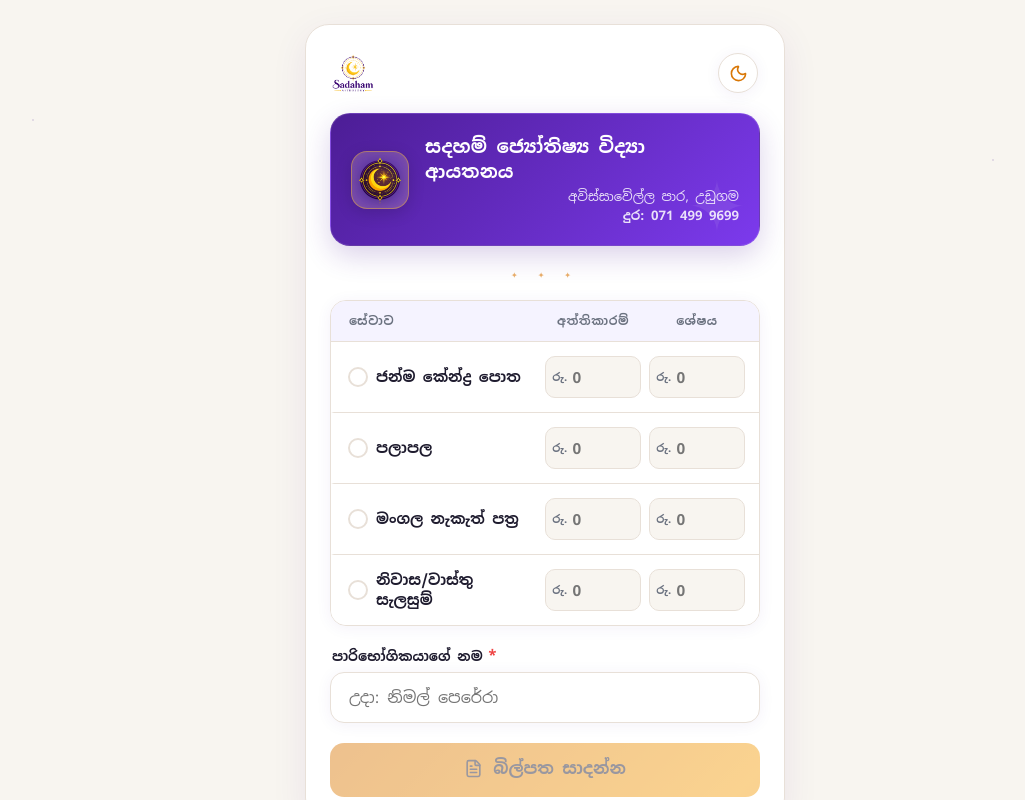
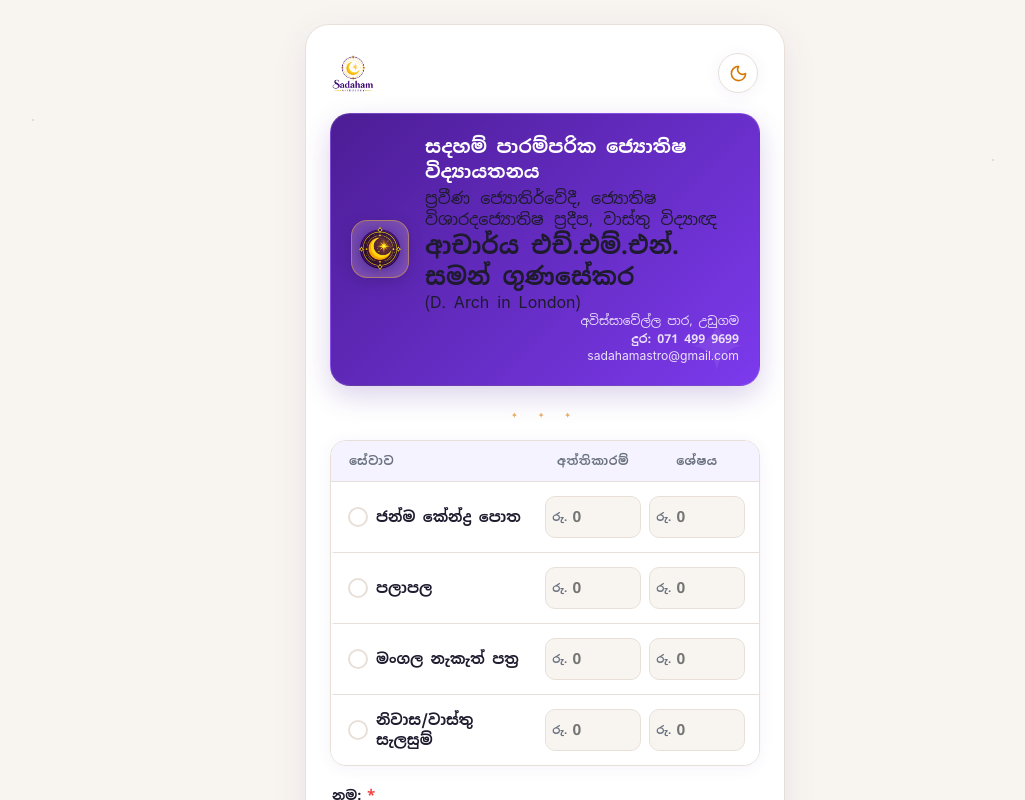
Before and after one commit to watt-soft/sadahamastrology.lk, a React (Vite) app: page / in a window 1280 px wide. Shown: the top 800 px of the page, without its empty margins (95-1120 px from the left). Built offline with nearby package versions, Linux system fonts and the light colour scheme.

Commit message:
CHANGES UPDATED

```diff
--- a/src/components/BillForm.tsx
+++ b/src/components/BillForm.tsx
@@ -151,7 +151,7 @@ export const BillForm: React.FC<BillFormProps> = ({ onGenerate }) => {
 
       <div className="input-group">
         <label htmlFor="customerName" className="input-label">
-          <span>පාරිභෝගිකයාගේ නම</span>
+          <span>නම:</span>
           <span className="required-marker" aria-hidden="true">*</span>
         </label>
         <div className="text-input-wrapper">
--- a/src/components/BillPreview.tsx
+++ b/src/components/BillPreview.tsx
@@ -29,8 +29,16 @@ export const BillPreview: React.FC<BillPreviewProps> = ({ data, onBack }) => {
               <img src="/logo-sub.png" alt="Sadaham Astrology" className="bill-crest-img" />
             </div>
             <h2 className="bill-institute-name">{instituteInfo.name}</h2>
+            <div className="bill-astrologer-credentials">
+              {instituteInfo.credentials.map((credential) => (
+                <span key={credential}>{credential}</span>
+              ))}
+            </div>
+            <h3 className="bill-astrologer-name">{instituteInfo.astrologerName}</h3>
+            <span className="bill-astrologer-subtitle">{instituteInfo.astrologerSubtitle}</span>
             <p className="bill-institute-address">{instituteInfo.address}</p>
             <p className="bill-institute-phone">දුර: {instituteInfo.phone}</p>
+            <p className="bill-institute-email">{instituteInfo.email}</p>
           </div>
 
           {/* Ornamental divider */}
--- a/src/components/InstituteHeader.tsx
+++ b/src/components/InstituteHeader.tsx
@@ -10,8 +10,16 @@ export const InstituteHeader: React.FC = () => {
         </div>
         <div className="details">
           <h1>{instituteInfo.name}</h1>
+          <div className="astrologer-credentials">
+            {instituteInfo.credentials.map((credential) => (
+              <span key={credential}>{credential}</span>
+            ))}
+          </div>
+          <h2 className="astrologer-name">{instituteInfo.astrologerName}</h2>
+          <span className="astrologer-subtitle">{instituteInfo.astrologerSubtitle}</span>
           <p className="institute-address">{instituteInfo.address}</p>
           <p className="institute-phone">දුර: {instituteInfo.phone}</p>
+          <p className="institute-email">{instituteInfo.email}</p>
         </div>
       </div>
       <div className="section-divider" aria-hidden="true">
--- a/src/data/instituteInfo.ts
+++ b/src/data/instituteInfo.ts
@@ -1,7 +1,14 @@
 import type { InstituteInfo } from "../types";
 
 export const instituteInfo: InstituteInfo = {
-  name: "සදහම් ජ්‍යෝතිෂ්‍ය විද්‍යා ආයතනය",
+  name: "සදහම් පාරම්පරික ජ්‍යොතිෂ විද්‍යායතනය",
+  credentials: [
+    "ප්‍රවීණ ජ්‍යොතිර්වේදී, ජ්‍යොතිෂ විශාරද",
+    "ජ්‍යොතිෂ ප්‍රදීප, වාස්තු විද්‍යාඥ",
+  ],
+  astrologerName: "ආචාර්ය එච්.එම්.එන්. සමන් ගුණසේකර" ,
+  astrologerSubtitle: "(D. Arch in London)",
   address: "අවිස්සාවේල්ල පාර, උඩුගම",
   phone: "071 499 9699",
+  email: "sadahamastro@gmail.com",
 };
--- a/src/index.css
+++ b/src/index.css
@@ -246,8 +246,9 @@ body::before {
 
 .institute-header .details p,
 .institute-address,
-.institute-phone {
-  font-size: 0.82rem !important;
+.institute-phone,
+.institute-email {
+  font-size: 0.76rem !important;
   color: rgba(255, 255, 255, 0.85) !important;
   margin: 0 !important;
   line-height: 1.4;
@@ -259,6 +260,11 @@ body::before {
 .institute-phone {
   font-weight: 600;
   color: rgba(255, 255, 255, 0.95) !important;
+}
+
+.institute-email {
+  font-size: 0.7rem !important;
+  color: rgba(255, 255, 255, 0.78) !important;
 }
 
 /* ─── SECTION DIVIDER (stars) ─── */
@@ -654,12 +660,52 @@ body::before {
   line-height: 1.35;
 }
 
+.bill-astrologer-credentials {
+  display: flex;
+  flex-direction: column;
+  gap: 0.05rem;
+  color: var(--color-subtext);
+  font-size: 0.68rem;
+  font-weight: 600;
+  line-height: 1.3;
+  margin-bottom: 0.2rem;
+}
+
+.bill-astrologer-credentials span:first-child {
+  white-space: nowrap;
+}
+
+.astrologer-credentials span,
+.bill-astrologer-credentials span {
+  word-spacing: 0.15em;
+}
+
+.bill-astrologer-name {
+  color: var(--color-text);
+  font-size: 0.92rem;
+  font-weight: 700;
+  line-height: 1.35;
+  margin: 0;
+}
+
+.bill-astrologer-subtitle {
+  color: var(--color-subtext);
+  font-size: 0.64rem;
+  line-height: 1.3;
+  margin: 0 0 0.25rem;
+}
+
 .bill-institute-address,
-.bill-institute-phone {
-  font-size: 0.82rem;
+.bill-institute-phone,
+.bill-institute-email {
+  font-size: 0.74rem;
   color: var(--color-subtext);
   margin: 0;
-  line-height: 1.5;
+  line-height: 1.4;
+}
+
+.bill-institute-email {
+  font-size: 0.68rem;
 }
 
 /* Ornamental divider */
@@ -843,13 +889,19 @@ body::before {
     print-color-adjust: exact;
   }
   .bill-institute-name,
+  .bill-astrologer-name,
   .bill-info-value,
   .bill-amount-value,
   .bill-amount-row.total-row .bill-amount-value {
     color: black !important;
   }
+  .bill-astrologer-credentials,
+  .bill-astrologer-subtitle {
+    color: #555 !important;
+  }
   .bill-institute-address,
   .bill-institute-phone,
+  .bill-institute-email,
   .bill-info-label,
   .bill-service-label,
   .bill-amount-name,
--- a/src/types/index.ts
+++ b/src/types/index.ts
@@ -1,7 +1,11 @@
 export interface InstituteInfo {
   name: string;
+  credentials: string[];
+  astrologerName: string;
+  astrologerSubtitle: string;
   address: string;
   phone: string;
+  email: string;
 }
 
 export interface ServiceOption {
```
